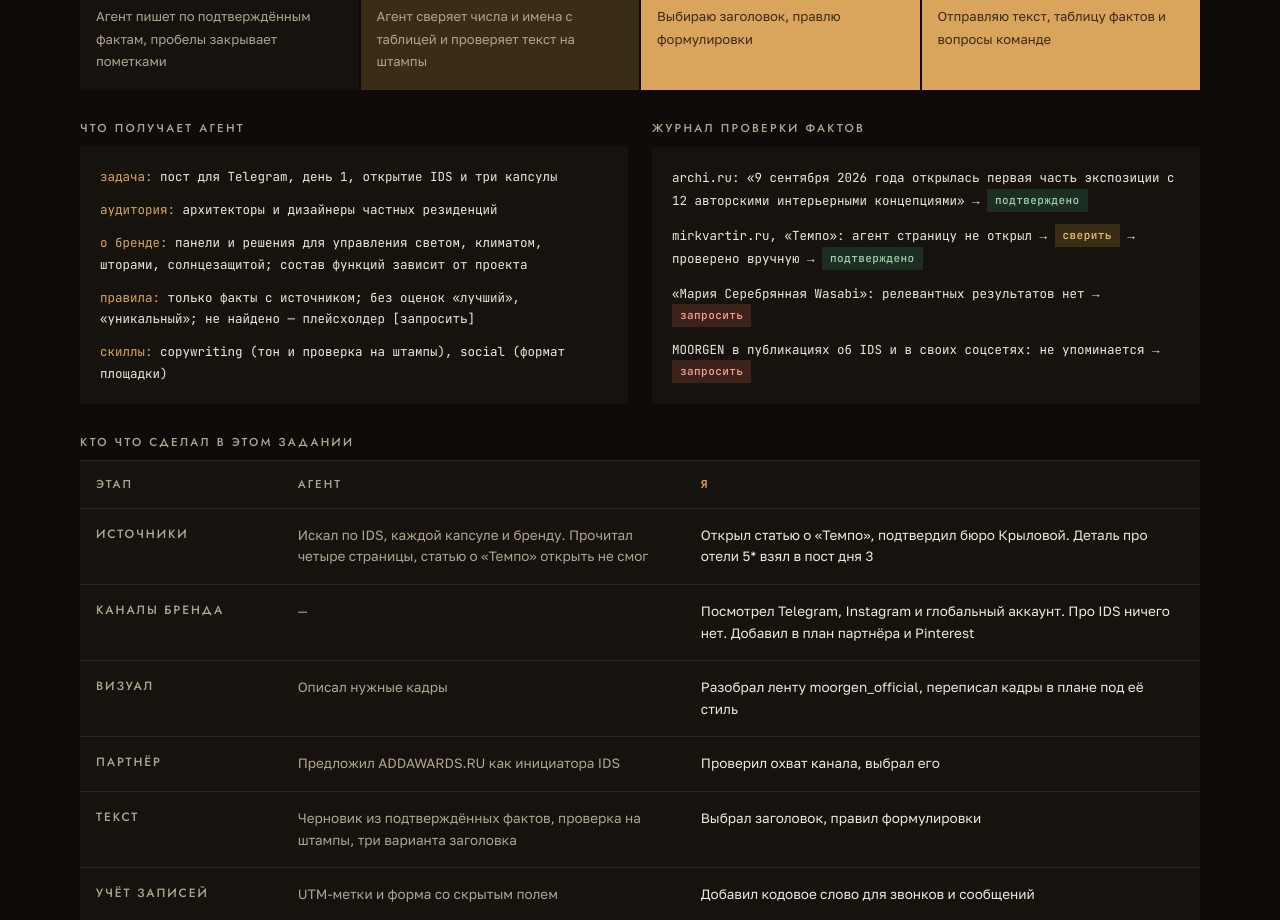
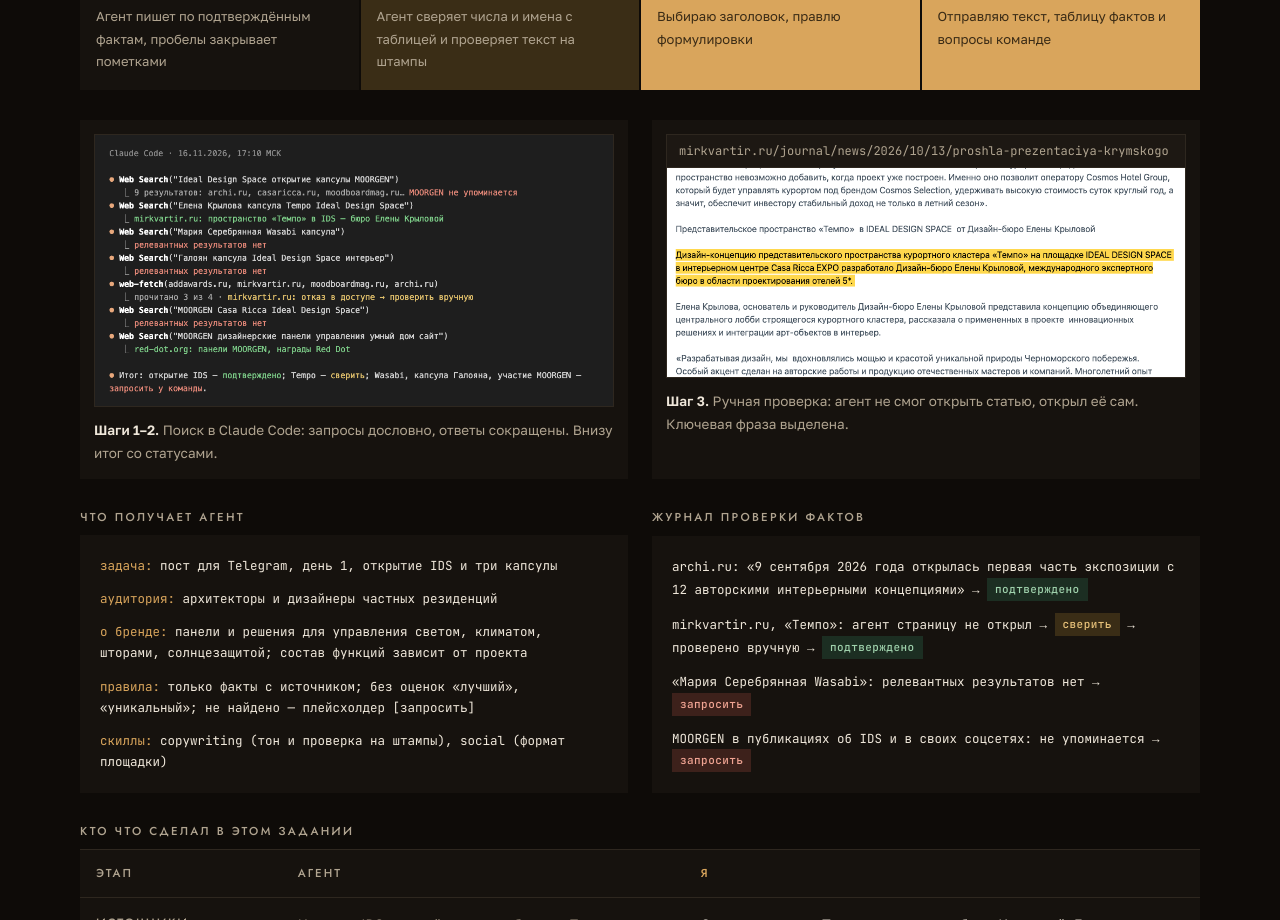
Before and after one commit to onkhas1/moorgen-test, a plain HTML site: page index.html in a window 1280 px wide. Shown: the part 7025-7945 px from the top of the page. Drawn offline with Linux system fonts and the light colour scheme.

Commit message:
Демо: скриншоты поиска и ручной проверки

```diff
--- a/index.html
+++ b/index.html
@@ -153,6 +153,11 @@ section>.prose.note{max-width:none}
 .split td:nth-child(2){color:var(--muted);width:36%}
 .split td:nth-child(3){width:46%}
 .split th:nth-child(3){color:var(--amber)}
+.shots figure{margin:0;display:grid;gap:12px;align-content:start;background:var(--paper);padding:14px}
+.shots img{display:block;width:100%;height:auto;border:1px solid var(--line)}
+.shots figcaption{font-size:13.5px;color:var(--muted)}
+.shots figcaption b{color:var(--ink);font-weight:600}
+.urlbar{font:400 12px var(--f-mono);color:var(--muted);background:var(--paper-2);padding:8px 12px;border:1px solid var(--line);border-bottom:0;margin-bottom:-12px;overflow:hidden;text-overflow:ellipsis;white-space:nowrap}
 body{margin:0}
 </style>
 </head>
@@ -318,6 +323,18 @@ body{margin:0}
     <div class="step human"><span class="n">7</span><b>Согласование</b><span>Отправляю текст, таблицу фактов и вопросы команде</span></div>
   </div>
 
+  <div class="grid2 shots">
+    <figure>
+      <img src="img/shot-search.png" alt="Лог поиска в Claude Code: запросы по IDS, капсулам и бренду с итогами" loading="lazy">
+      <figcaption><b>Шаги 1–2.</b> Поиск в Claude Code: запросы дословно, ответы сокращены. Внизу итог со статусами.</figcaption>
+    </figure>
+    <figure>
+      <div class="urlbar">mirkvartir.ru/journal/news/2026/10/13/proshla-prezentaciya-krymskogo</div>
+      <img src="img/shot-check.png" alt="Статья mirkvartir.ru, выделена фраза о том, что пространство «Темпо» в IDS разработало бюро Елены Крыловой" loading="lazy">
+      <figcaption><b>Шаг 3.</b> Ручная проверка: агент не смог открыть статью, открыл её сам. Ключевая фраза выделена.</figcaption>
+    </figure>
+  </div>
+
   <div class="grid2">
     <div style="display:grid;gap:10px">
       <div class="label">Что получает агент</div>
```
Also changed, not shown: img/shot-check.png (added), img/shot-search.png (added).
